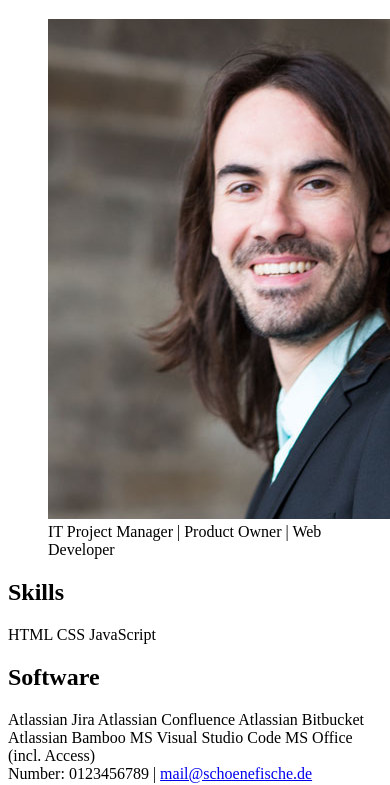
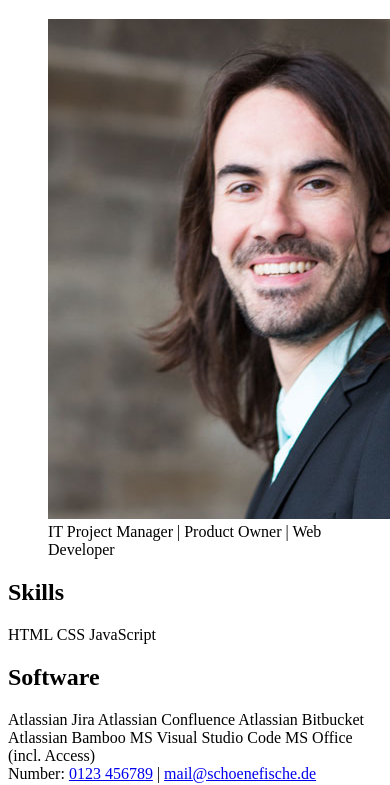
Before and after one commit to josch87/nf-web-personal-website, a plain HTML site: page index.html in a window 390 px wide. Shown: the part 61-846 px from the top of the page. Drawn offline with Linux system fonts and the light colour scheme.

Commit message:
add phone link

```diff
--- a/index.html
+++ b/index.html
@@ -36,7 +36,7 @@
       </section>
       <section id="contact">
         <div>
-          Number: 0123456789 |
+          Number: <a href="+49123456789">0123 456789</a> |
           <a href="mailto:mail@schoenefische.de?subject=Hi"
             >mail@schoenefische.de</a
           >
```
